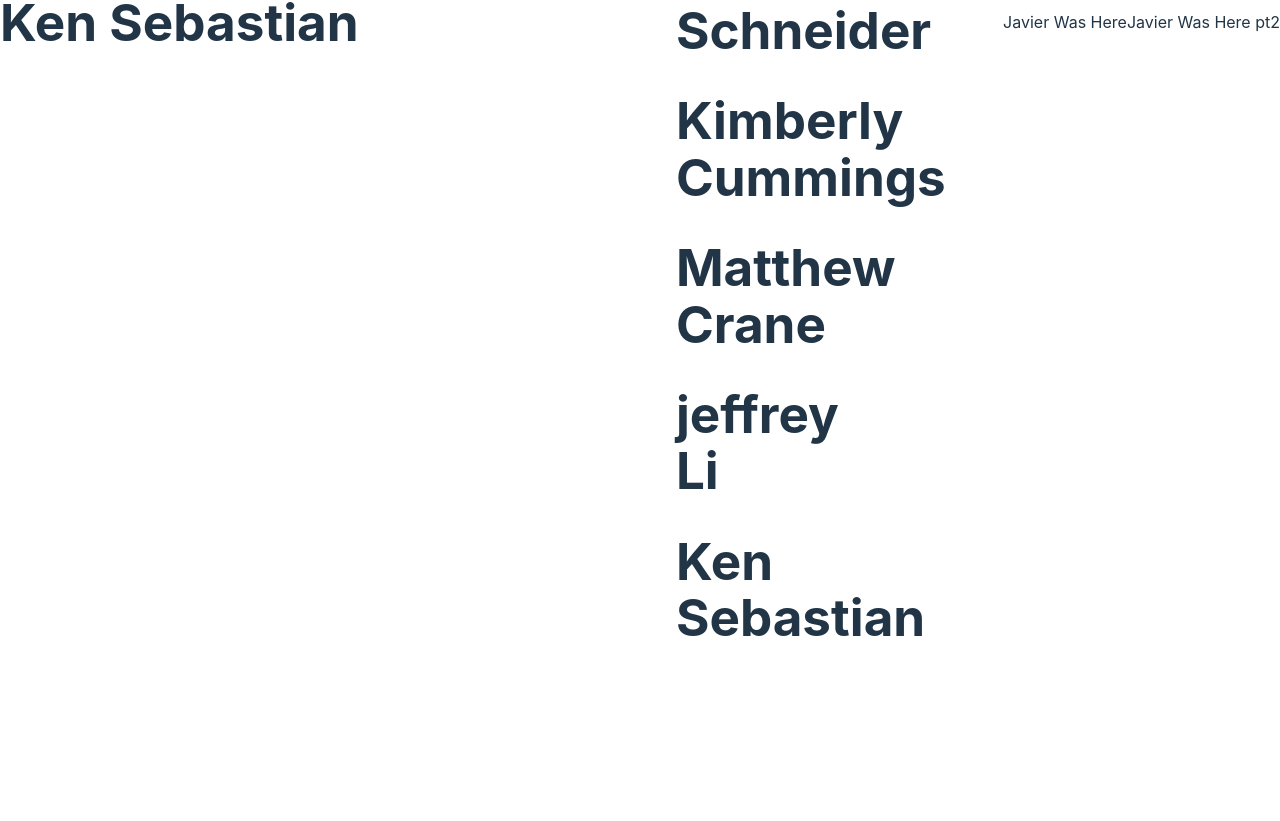
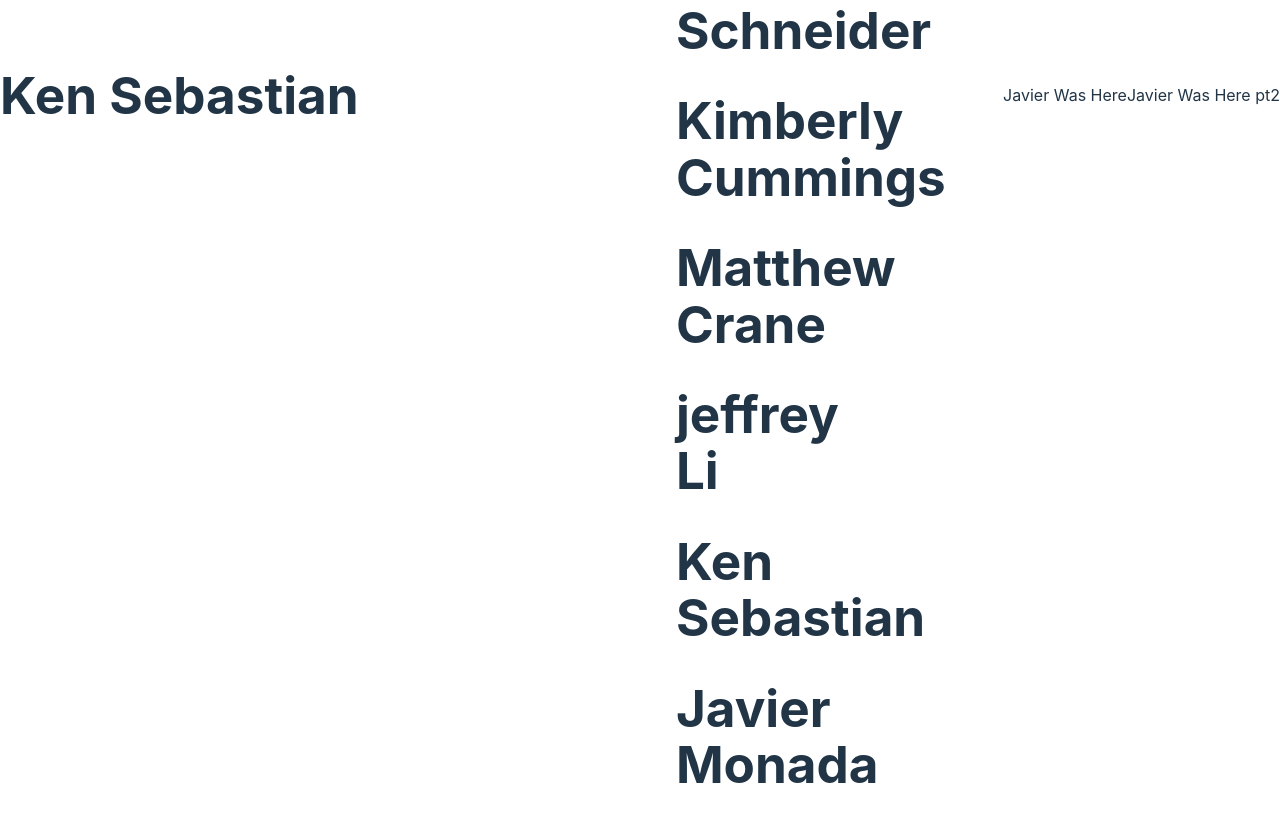
Before and after one commit to JacobAntepli/git-example-team-S, a React (Vite) app: page / in a window 1280 px wide. Shown: the part 668-1489 px from the top of the page. Before the commit the page ends 1380 px from the top, so only its background shows below. Built offline with nearby package versions, Linux system fonts and the light colour scheme.

Commit message:
Javier M added to App.jsx

```diff
--- a/src/App.jsx
+++ b/src/App.jsx
@@ -16,7 +16,7 @@ function App() {
             <h1>Matthew Crane</h1>
             <h1>jeffrey Li</h1>
             <h1>Ken Sebastian</h1>
-
+            <h1>Javier Monada</h1>
         </div>
     )
 }
```
